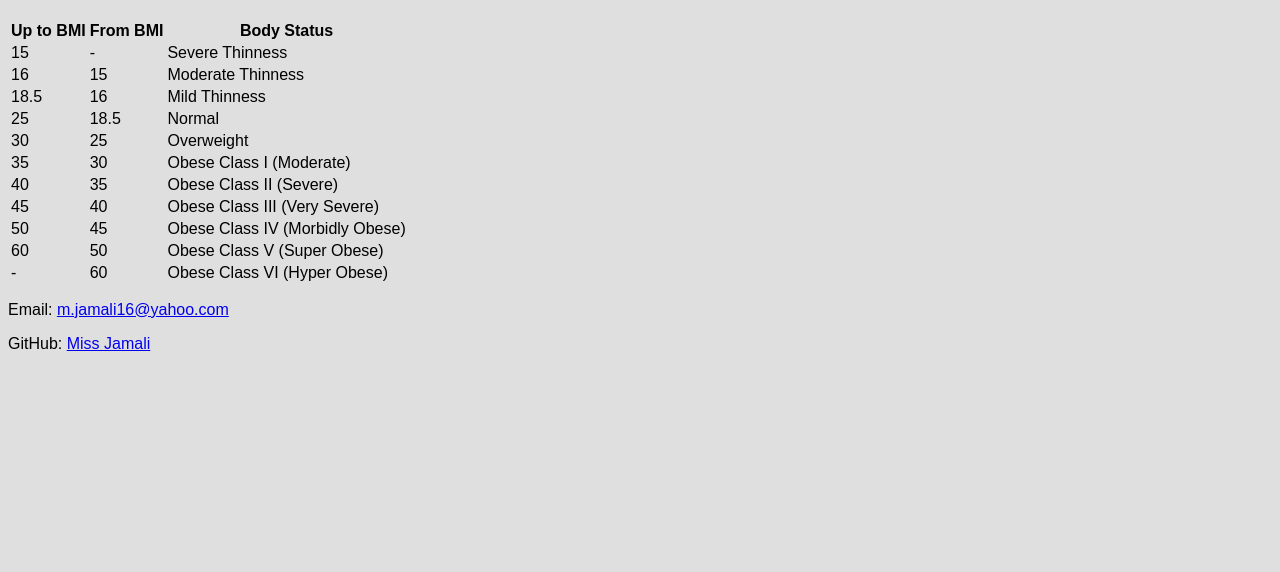
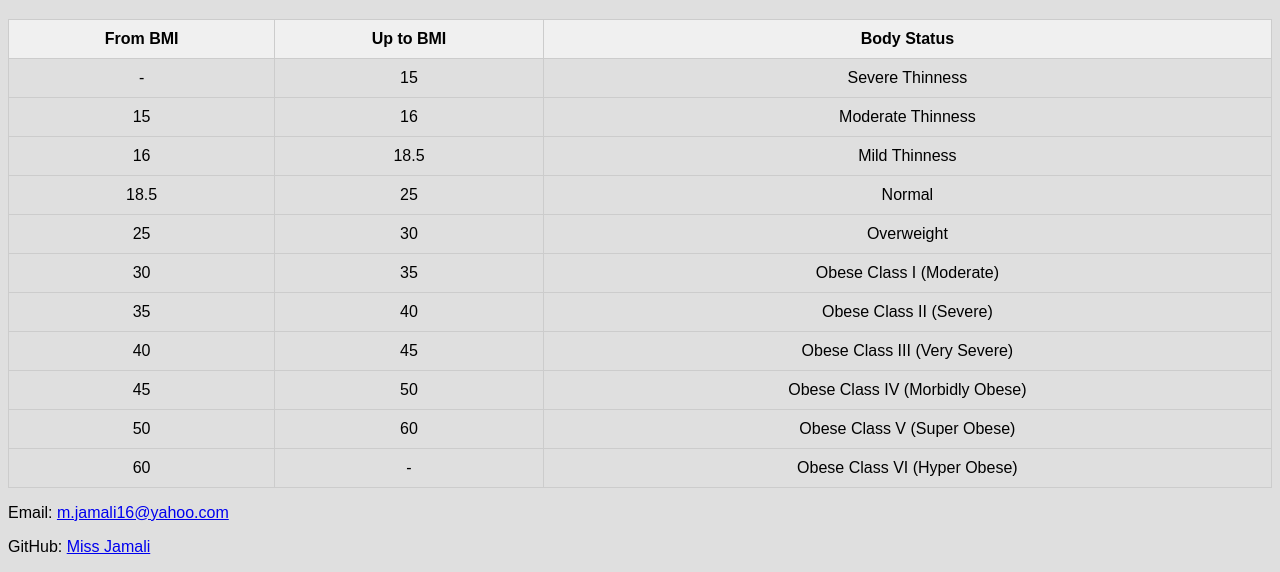
Before and after one commit to MaryaJamali/BodyMassIndexCalculationProgram, a plain HTML site: page index.html in a window 1280 px wide. Shown: the part 530-1102 px from the top of the page. Before the commit the page ends 899 px from the top, so only its background shows below. Drawn offline with Linux system fonts and the light colour scheme.

Commit message:
Modification of the table code

```diff
--- a/css/styles.css
+++ b/css/styles.css
@@ -70,3 +70,19 @@ button:hover {
     font-weight: bold;
     color: #333;
 }
+
+table {
+    width: 100%;
+    border-collapse: collapse;
+    margin-top: 20px;
+}
+
+th, td {
+    padding: 10px;
+    border: 1px solid #ccc;
+    text-align: center;
+}
+
+thead {
+    background-color: #f0f0f0;
+}
--- a/index.html
+++ b/index.html
@@ -32,70 +32,69 @@
         <button onclick="calculateBMI()">Calculate BMI</button>
         <div id="result"></div>
     </form>
-
     <h1>BMI Table</h1>
     <table>
         <thead>
             <tr>
+                <th>From BMI</th>
                 <th>Up to BMI</th>
-                <th>From BMI</th>
                 <th>Body Status</th>
             </tr>
         </thead>
         <tbody>
             <tr>
+                <td>-</td>
                 <td>15</td>
-                <td>-</td>
                 <td>Severe Thinness</td>
             </tr>
             <tr>
+                <td>15</td>
                 <td>16</td>
-                <td>15</td>
                 <td>Moderate Thinness</td>
             </tr>
             <tr>
+                <td>16</td>
                 <td>18.5</td>
-                <td>16</td>
                 <td>Mild Thinness</td>
             </tr>
             <tr>
+                <td>18.5</td>
                 <td>25</td>
-                <td>18.5</td>
                 <td>Normal</td>
             </tr>
             <tr>
+                <td>25</td>
                 <td>30</td>
-                <td>25</td>
                 <td>Overweight</td>
             </tr>
             <tr>
+                <td>30</td>
                 <td>35</td>
-                <td>30</td>
                 <td>Obese Class I (Moderate)</td>
             </tr>
             <tr>
+                <td>35</td>
                 <td>40</td>
-                <td>35</td>
                 <td>Obese Class II (Severe)</td>
             </tr>
             <tr>
+                <td>40</td>
                 <td>45</td>
-                <td>40</td>
                 <td>Obese Class III (Very Severe)</td>
             </tr>
             <tr>
+                <td>45</td>
                 <td>50</td>
-                <td>45</td>
                 <td>Obese Class IV (Morbidly Obese)</td>
             </tr>
             <tr>
+                <td>50</td>
                 <td>60</td>
-                <td>50</td>
                 <td>Obese Class V (Super Obese)</td>
             </tr>
             <tr>
+                <td>60</td>
                 <td>-</td>
-                <td>60</td>
                 <td>Obese Class VI (Hyper Obese)</td>
             </tr>
         </tbody>
```
